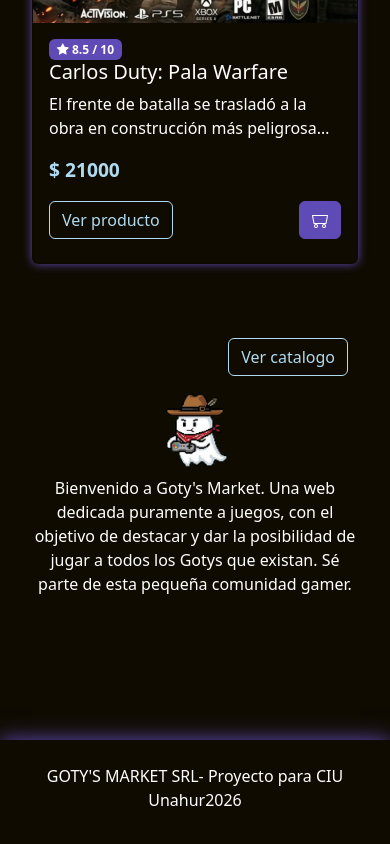
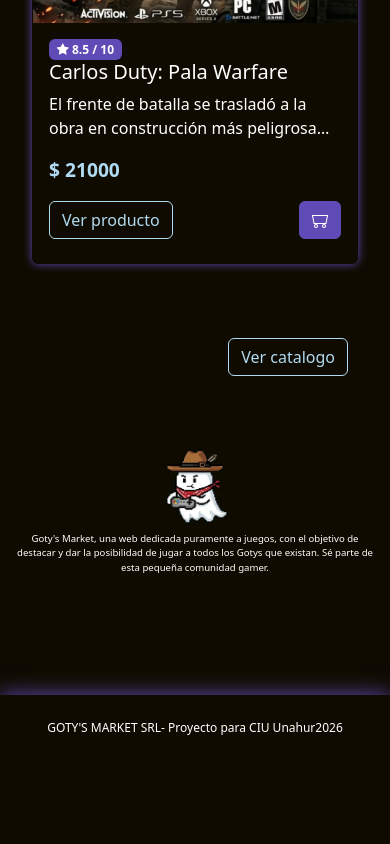
Before and after one commit to tobyy-m/gotys-market, a React (Vite) app: page / in a window 390 px wide. Shown: the part 4836-5680 px from the top of the page. After the commit the page ends 5613 px from the top, so only its background shows below. Built offline with nearby package versions, Linux system fonts and the light colour scheme.

Commit message:
Cambios en el css del footer

```diff
--- a/src/App.css
+++ b/src/App.css
@@ -146,10 +146,18 @@
   --bs-btn-active-color: #fff;
   --bs-btn-active-bg: #4A3A94;
   --bs-btn-active-border-color: #4A3A94;
+}
 
-}
 @media (max-width: 767px) {
   .carousel-caption h3 {
     font-size: 0.5rem;
   }
+
+  .presentacion {
+    font-size: 0.6rem;
+  }
+
+  .footer p {
+    font-size: 0.75rem;
+  }
 }
--- a/src/pages/Inicio.jsx
+++ b/src/pages/Inicio.jsx
@@ -25,8 +25,10 @@
         </section>
         <div className={styles.div}>
           <Button className="boton-ver-producto" as={Link} to={'/productos'} variant="outline-info" style={{ alignSelf: "flex-end", margin: "10px"  }}> Ver catalogo</Button>
-          <Image src="img/logo.webp" rounded width={100} height={90} style={{ alignSelf: "center"}} />
-          <p className={styles.texto}>Bienvenido a Goty's Market. Una web dedicada puramente a juegos, con el objetivo de destacar y dar la posibilidad de jugar a todos los Gotys que existan. Sé parte de esta pequeña comunidad gamer.</p>
+        </div>
+        <div className="presentacion text-center my-4 px-3">
+          <Image src="/img/logo.webp" rounded width={100} height={90} />
+          <p className={styles.texto}> Goty's Market, una web dedicada puramente a juegos, con el objetivo de destacar y dar la posibilidad de jugar a todos los Gotys que existan. Sé parte de esta pequeña comunidad gamer.</p>
         </div>
       </main>
 
```
